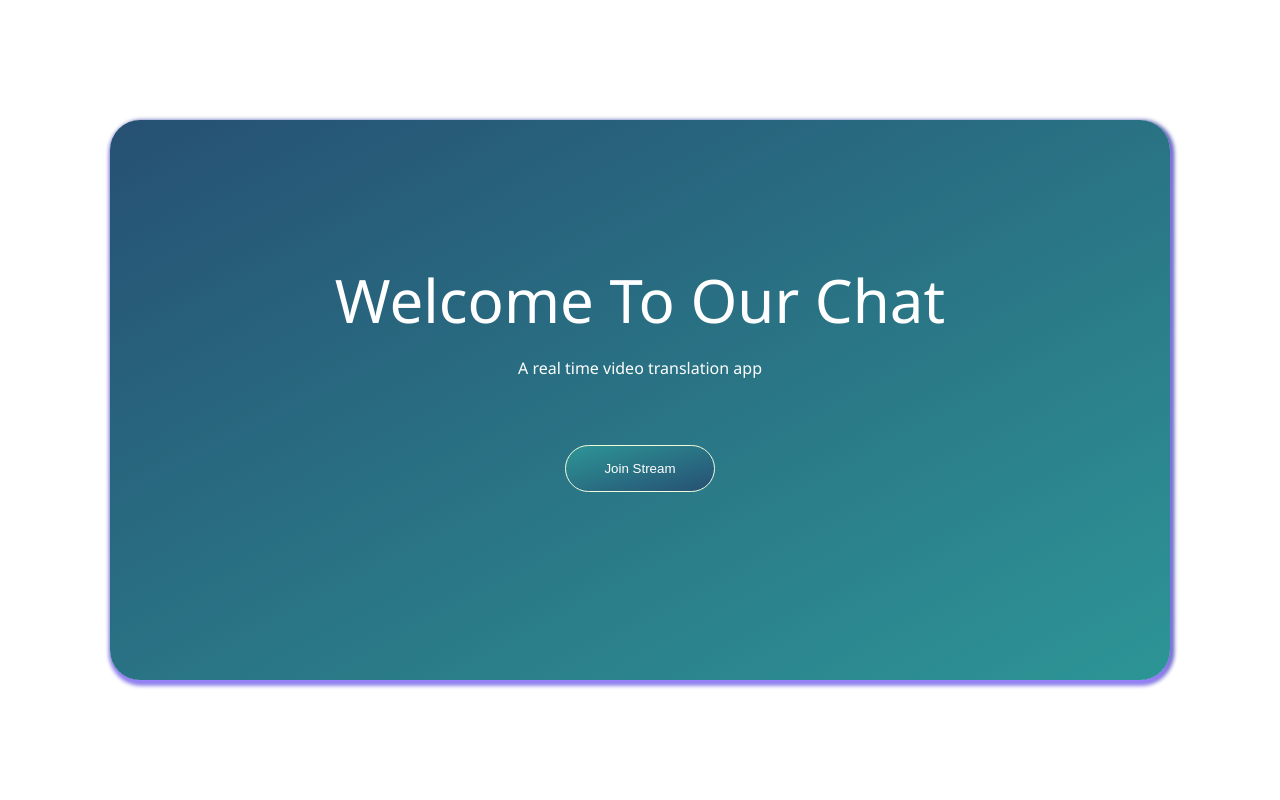
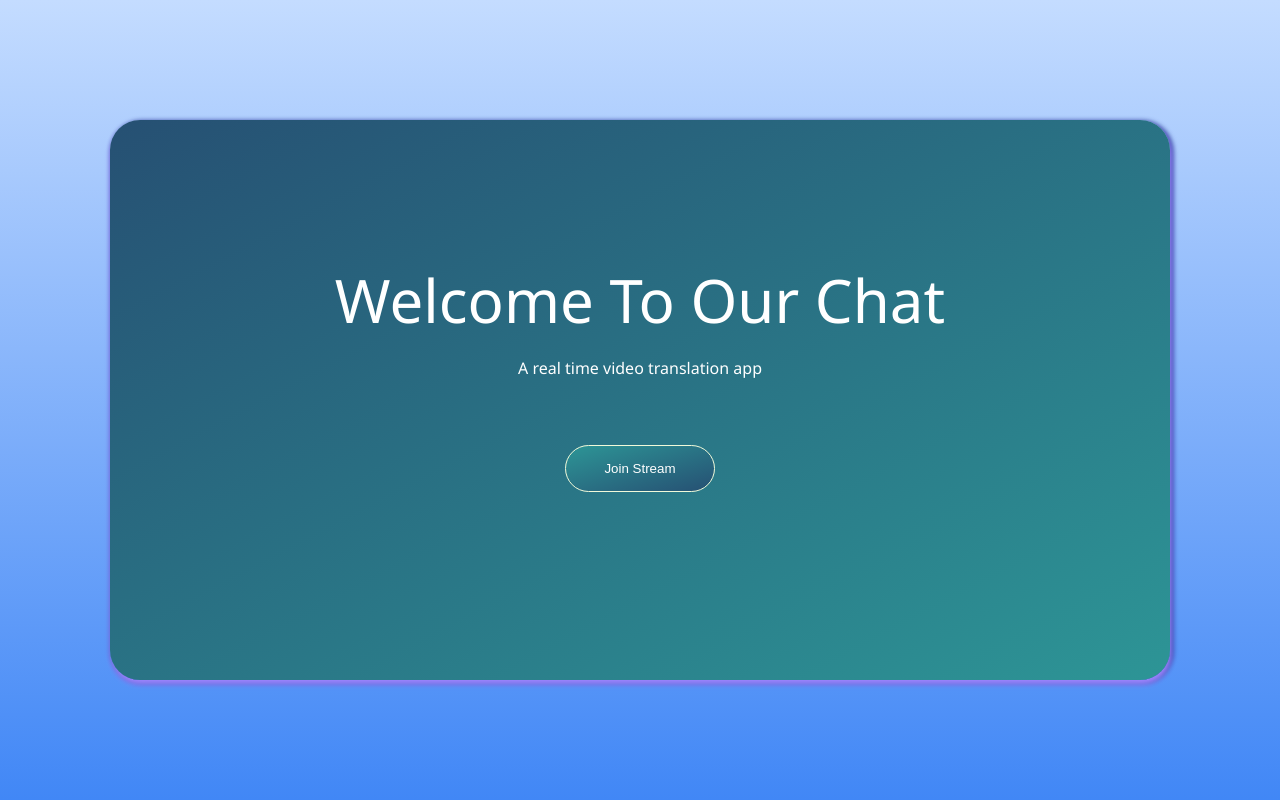
Before and after one commit to Dralt03/Video-Call-translator, a Django app: page / in a window 1280 px wide. Run offline with Django 5.2, Linux system fonts and the light colour scheme.

Commit message:
First Message

```diff
--- a/base/templates/base/lobby.html
+++ b/base/templates/base/lobby.html
@@ -3,8 +3,8 @@
 {% load static%}
 
 {% block content %}
+<main>
     <section id="main">
-
         <h1 id = "welcome">Welcome To Our Chat</h1>
         <p>A real time video translation app</p>
         <form id="form">
@@ -13,6 +13,7 @@
             </div>
         </form>
     </section>
+</main>
 
 <script type="text/javascript">
     let form = document.getElementById('form')
--- a/base/templates/base/main.html
+++ b/base/templates/base/main.html
@@ -5,10 +5,10 @@
 <head>
     <meta charset="UTF-8">
     <meta name="viewport" content="width=device-width, initial-scale=1.0">
-    <title>MyChat</title>
+    <title>VideoTranslator</title>
     <link rel = "stylesheet" type = "text/css" media="screen" href="{% static 'styles/main.css' %}">
 </head>
-<body>
+<body class="body">
     {% block content %}
 
     {% endblock content %}
--- a/static/styles/main.css
+++ b/static/styles/main.css
@@ -2,10 +2,25 @@
     --shadow: 1px 4px 5px 1px rgb(155, 133, 253), 2px 2px 5px 1px rgb(15, 36, 128);
 }
 
-body{
+::-webkit-scrollbar{
+    width: 10px;
+    background-color: navy;
+}
+
+::-webkit-scrollbar-thumb{
+    border-radius: 2px;
+    background-color: aquamarine;
+}
+
+.body{
+    display: flex;
+    align-items: center;
+    justify-content: center;
     padding: 0;
     margin: 0;
-    background: linear-gradient(to bottom right, rgb(38, 80, 115),  rgb(45, 149, 150));
+    width: 100vw;
+    height: 100vh;
+    background: linear-gradient(to bottom ,rgb(196, 220, 255), rgb(65,135,246));
 }
 
 #welcome{
@@ -83,13 +98,13 @@ h2{
 }
 
 #main-room{
+    background-color: whitesmoke;
     min-height: 500px;
-    top: 50%;
-    left: 50%;
-    transform: translate(-50%, -50%);
+    height: 900px;
     width: 1000px;
     box-shadow: var(--shadow);
-    padding: 30px;
+    padding: 0;
+    margin: 0;
     border-radius: 30px;
     position: fixed;
     font-family: 'Segoe UI', Tahoma, Geneva, Verdana, sans-serif;
@@ -100,10 +115,12 @@ h2{
 }
 
 .control{
+    border-radius: 30px;
+    background-color: rgba(25, 94, 192, 0.726);
     display: flex;
     align-items: center;
     justify-content: space-evenly;
-    width: 100%;
+    width: 94%;
     padding: 30px;
 }
 
@@ -116,5 +133,5 @@ h2{
 
 .control-icon:hover{
     cursor: pointer;
-    background-color: rgba(255, 169, 169, 0.555);
+    background-color: rgba(252, 37, 37, 0.555);
 }
```
Also changed, not shown: static/js/streams.js (+2 -2 lines). Lines whose indentation alone changed are shown as unchanged.
